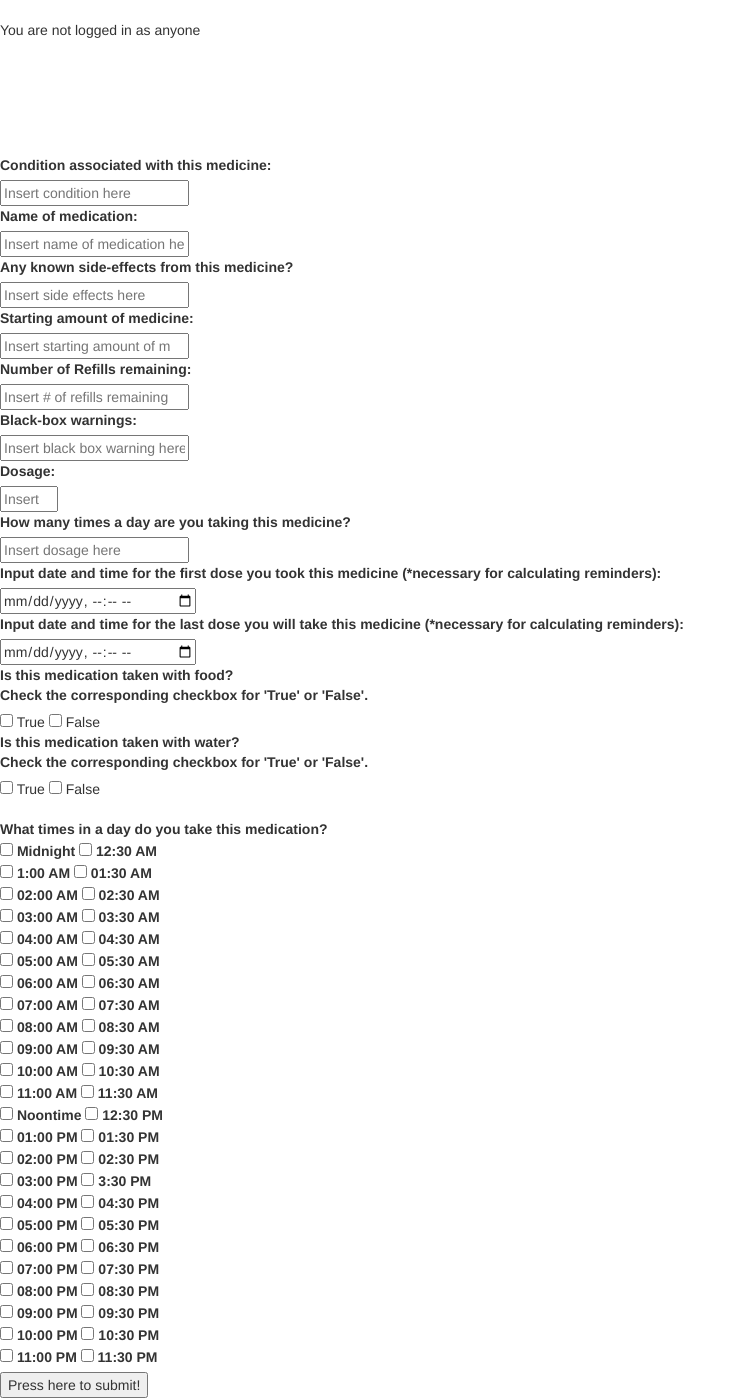
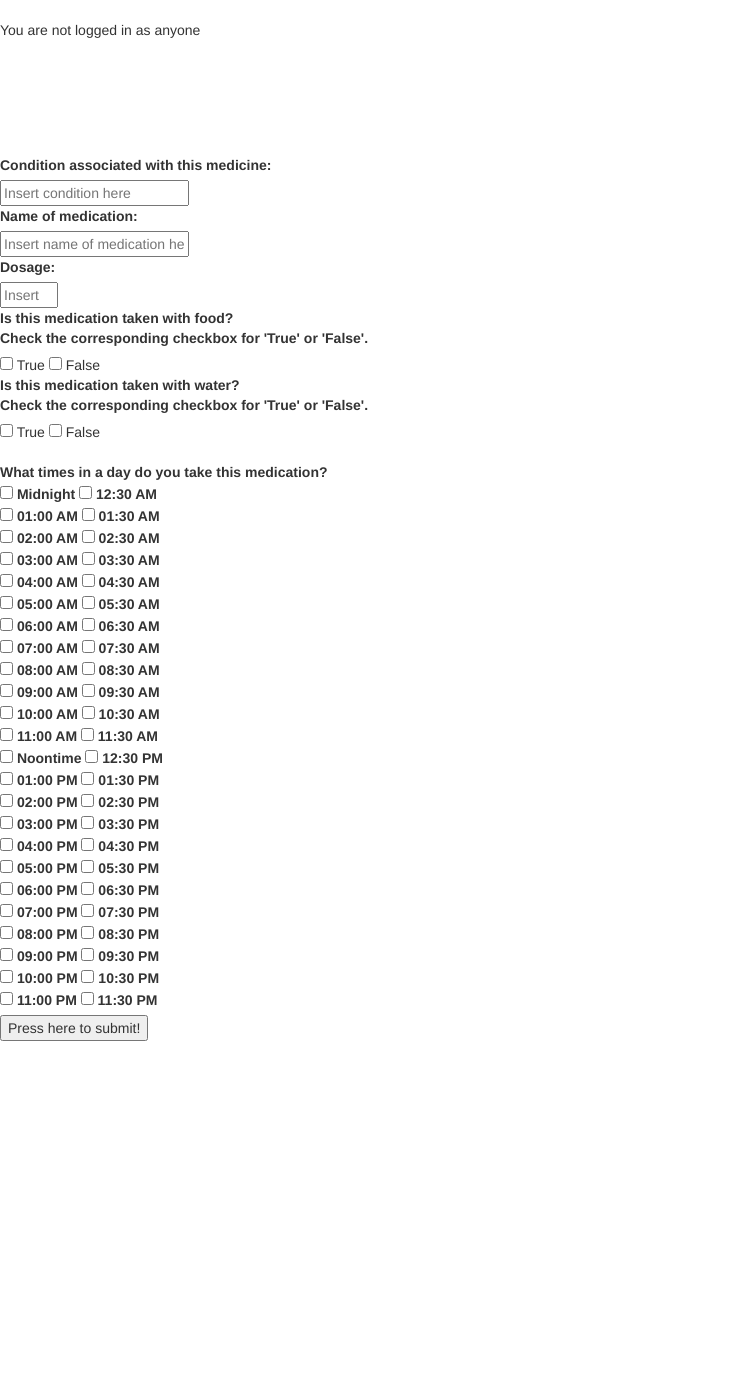
Before and after one commit to arbonap/medicine-final-project, a Flask app: page /register in a window 1280 px wide. Shown: the part 52-1450 px from the top of the page, without its empty margins (0-746 px from the left). After the commit the page ends 1093 px from the top, so only its background shows below. Run offline with Flask 2, Linux system fonts and the light colour scheme; some libraries are stand-ins or nearby versions.

Commit message:
removed a lot from prescriptions table in model.py

```diff
--- a/server.py
+++ b/server.py
@@ -78,6 +78,8 @@ def sign_up_process():
     db.session.add(new_user)
     db.session.commit()
 
+    set_login_session(new_user)
+
     flash("User %s added." % email)
 
     return redirect('/')
@@ -110,10 +112,7 @@ def login_user():
         flash("Incorrect password, try again.")
         return redirect("/login")
 
-    session["user_id"] = user.user_id
-    session['email'] = user.email
-    session['first_name'] = user.first_name
-    # # is this correct? not sure
+    set_login_session(user)
 
     flash("Logged in as %s" % email)
     return redirect("/")
@@ -157,37 +156,14 @@ def submittal():
     if logged_in_user_id:
         reason = request.form.get("reason")
         med_name = request.form.get("med_name")
-        side_effects = request.form.get("side_effects")
-        starting_amount = int(request.form.get("starting_amount"))
-        #starting amount is an integer
-        refills_remaining = int(request.form.get("refills_remaining"))
-        #refills remaining is an integer
-        black_box_warning = request.form.get("black_box_warning")
-        start_date = request.form.get("start_date")
-        end_date = request.form.get("end_date")
-        dosage_timing = int(request.form.get("dosage_timing"))
         dosage_quantity = int(request.form.get("dosage_quantity"))
-        #dosage is a string so no need for an integer
         food = bool(request.form.get("food"))
         water_boolean = bool(request.form.get("water"))
         daily_schedule = request.form.getlist("daily_schedule")
 
-        print water_boolean
-        print food
-        print start_date
-        print daily_schedule
-        print "LOOK AT ME HERE!!!!!!!!!!! ABOVE IS DAILY SCHEDULE TIME!!!!!!!!!!"
-
         new_prescription = Prescription(user_id=logged_in_user_id,
                                         reason=reason,
                                         med_name=med_name,
-                                        side_effects=side_effects,
-                                        starting_amount=starting_amount,
-                                        refills_remaining=refills_remaining,
-                                        black_box_warning=black_box_warning,
-                                        start_date=start_date,
-                                        end_date=end_date,
-                                        dosage_timing=dosage_timing,
                                         dosage_quantity=dosage_quantity,
                                         food=food,
                                         drink=water_boolean,
@@ -195,29 +171,18 @@ def submittal():
         db.session.add(new_prescription)
         db.session.commit()
 
-        new_prescription_id = Prescription.query.filter_by(user_id=logged_in_user_id,
-                                                           med_name=med_name,
-                                                           start_date=start_date).first()
-
-        print new_prescription_id
-
         for time_string in daily_schedule:
-            print time_string
         #   1.first convert time string into datetime object that's just the time in HOUR:MINUTE:SECONDS format
             timestamp = datetime.strptime(time_string, "%H:%M:%S")
-            print timestamp
         #   2. make dosage time object:
-        #  ???????????????????????? uh
             new_dosage_time = Schedule(user_id=logged_in_user_id,
                                        timestamp=timestamp,
-                                       prescription_id=new_prescription_id.user_id)
-            print new_dosage_time
-        #   3. do db.add -  #
+                                       prescription_id=new_prescription.user_id)
+        #   3. do db.add
             db.session.add(new_dosage_time)
             db.session.commit()
 
         flash("Medication %s added." % med_name)
-        flash("You are logged in as %s" % logged_in_user_email)
         return redirect("/")
     else:
         flash("User is not logged in.")
@@ -301,16 +266,17 @@ def reminder(user_id):
     print prescription_list
 
     for prescription in prescription_list:
-        time_of_first_dose = prescription.start_date.time()
-        if current_dt <= time_of_first_dose and time_of_first_dose <= hour_from_now:
-            # make conditional an hour from now and within current hour
-            message = "Reminder: {num_doses} doses {med_name} ".format(
-                num_doses=prescription.dosage_quantity,
-                med_name=prescription.med_name)
-            flash(message)
-            return message
-            print message
-            print "!!!!!" * 20
+        schedule_list = Schedule.query.filter_by(prescription_id=prescription.prescription_id).all()
+        for schedule in schedule_list:
+            if current_dt <= schedule.timestamp and schedule.timestamp <= hour_from_now:
+                # make conditional an hour from now and within current hour
+                message = "Reminder: {num_doses} doses {med_name} ".format(
+                    num_doses=prescription.dosage_quantity,
+                    med_name=prescription.med_name)
+                flash(message)
+                return message
+                print message
+                print "!!!!!" * 20
 
             # make nav bar in html
             # make sure i'm still being logged in
@@ -425,6 +391,13 @@ def send_email():
 
     return redirect('/')
 
+
+def set_login_session(user):
+    session["user_id"] = user.user_id
+    session['email'] = user.email
+    session['first_name'] = user.first_name
+
+
 if __name__ == "__main__":
     # We have to set debug=True here, since it has to be True at the point
     # that we invoke the DebugToolbarExtension
--- a/templates/register.html
+++ b/templates/register.html
@@ -15,43 +15,10 @@
     <br>
     <input type="text" id="med_name" name = "med_name" placeholder="Insert name of medication here">
     <br>
-    <label for="side_effects">Any known side-effects from this medicine?</label>
-    <br>
-    <input type="text" id="side_effects" name = "side_effects" placeholder="Insert side effects here">
-    <br>
-    <label for="starting_amount"> Starting amount of medicine: </label>
-    <br>
-    <input type="number" id="side_effects" name = "starting_amount" placeholder="Insert starting amount of medicine here">
-    <br>
-    <label for="refills_remaining"> Number of Refills remaining:</label>
-    <br>
-    <input type="number" id="refills_remaining" name = "refills_remaining" placeholder="Insert # of refills remaining here">
-    <br>
-    <label for="black_box_warning"> Black-box warnings: </label>
-    <br>
-    <input type="text" id="black_box_warning"name = "black_box_warning" placeholder="Insert black box warning here">
-    <br>
     <label for="dosage_quantity"> Dosage: </label>
     <br>
     <input type="number" min="1" max="10" id="dosage_quantity" name = "dosage_quantity" placeholder="Insert dosage here">
     <br>
-    <label for="dosage_timing">How many times a day are you taking this medicine? </label>
-    <br>
-    <input type="number" id="dosage_timing" name = "dosage_timing"
-    placeholder="Insert dosage here">
-    <br>
-    <label for="start_date">Input date and time for the first
-        dose you took this medicine (*necessary for calculating reminders):</label>
-    <br>
-    <input type="datetime-local" id="start_date" name = "start_date">
-    <br>
-
-    <label for="end_date"> Input date and time for the last dose you will
-        take this medicine (*necessary for calculating reminders):</label>
-        <br>
-        <input type="datetime-local" id="end_date" name = "end_date">
-        <br>
-
     <label for="food">Is this medication taken with food?
         <br>
         Check the corresponding checkbox for 'True' or 'False'.
@@ -78,7 +45,7 @@
         <input type="checkbox" id = "daily_schedule" name = "daily_schedule" value="00:00:00"> Midnight
         <input type="checkbox" id = "daily_schedule" name = "daily_schedule" value="00:30:00"> 12:30 AM
         <br>
-        <input type="checkbox" id = "daily_schedule" name = "daily_schedule" value="01:00:00"> 1:00 AM
+        <input type="checkbox" id = "daily_schedule" name = "daily_schedule" value="01:00:00"> 01:00 AM
         <input type="checkbox" id = "daily_schedule" name = "daily_schedule" value="01:30:00"> 01:30 AM
         <br>
         <input type="checkbox" id = "daily_schedule" name = "daily_schedule" value="02:00:00"> 02:00 AM
@@ -121,7 +88,7 @@
         <input type="checkbox" id = "daily_schedule" name = "daily_schedule" value="14:30:00"> 02:30 PM
         <br>
         <input type="checkbox" id = "daily_schedule" name = "daily_schedule" value="15:00:00"> 03:00 PM
-        <input type="checkbox" id = "daily_schedule" name = "daily_schedule" value="15:30:00"> 3:30 PM
+        <input type="checkbox" id = "daily_schedule" name = "daily_schedule" value="15:30:00"> 03:30 PM
         <br>
         <input type="checkbox" id = "daily_schedule" name = "daily_schedule" value="16:00:00"> 04:00 PM
         <input type="checkbox" id = "daily_schedule" name = "daily_schedule" value="16:30:00"> 04:30 PM
```
Also changed, not shown: model.py (+0 -8 lines), templates/prescriptions_dashboard.html (+4 -29 lines). Lines whose indentation alone changed are shown as unchanged.
